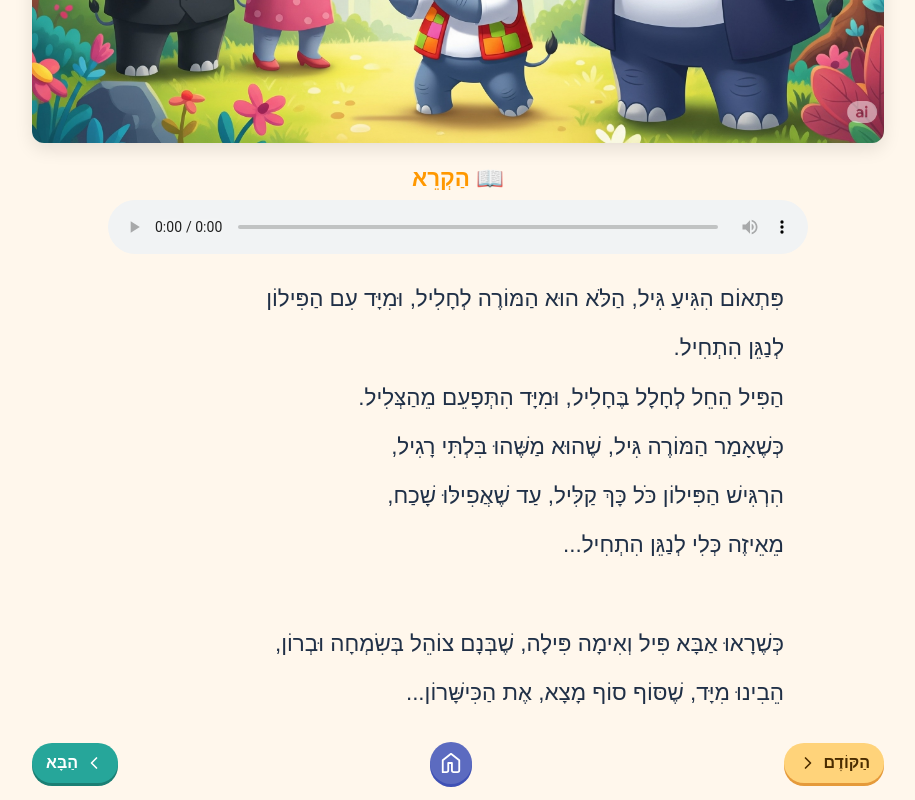
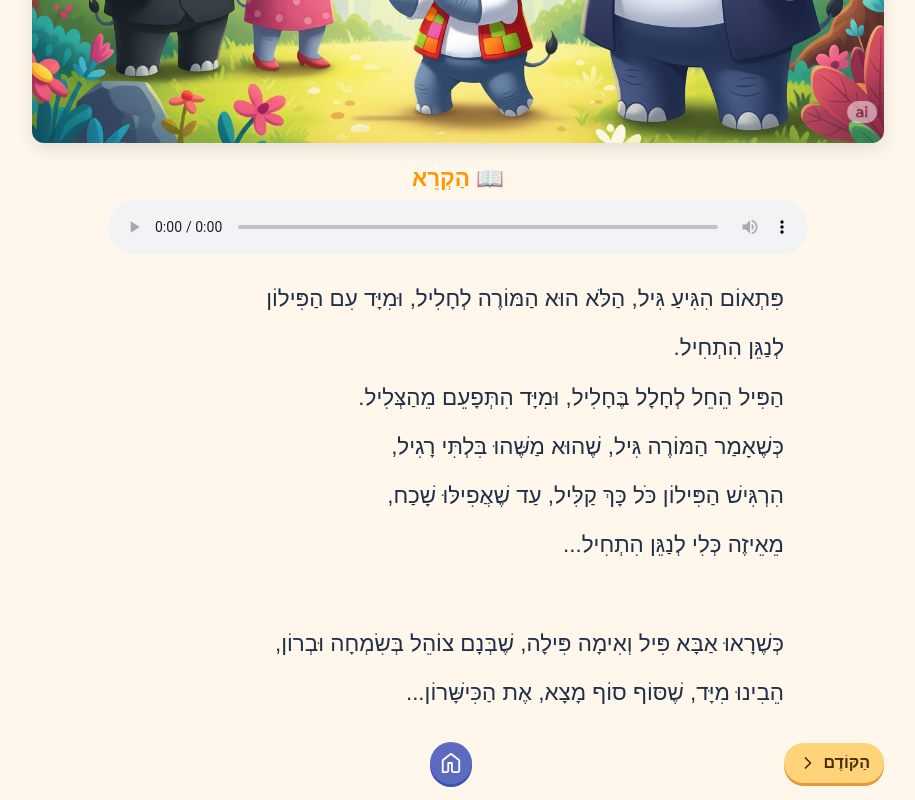
Before and after one commit to MMel25/storybook, a Next.js app: page /page8 in a window 1280 px wide. Shown: the part 485-1285 px from the top of the page, without its empty margins (182-1097 px from the left). Built offline with nearby package versions, Linux system fonts and the light colour scheme.

Commit message:
Update page8.tsx

```diff
--- a/pages/page8.tsx
+++ b/pages/page8.tsx
@@ -126,28 +126,8 @@ export default function Page8() {
             </svg>
           </Link>
 
-          {/* הבא */}
-          <Link
-            href="/page9"
-            style={{
-              display: "flex",
-              alignItems: "center",
-              gap: "6px",
-              background: "#26a69a",
-              padding: "10px 14px",
-              borderRadius: "999px",
-              fontWeight: "bold",
-              color: "#fff",
-              boxShadow: "0 3px 0 #1b7f74",
-            }}
-          >
-            <svg xmlns="http://www.w3.org/2000/svg" width="20" height="20"
-              viewBox="0 0 24 24" fill="none" stroke="currentColor"
-              strokeWidth="2" strokeLinecap="round" strokeLinejoin="round">
-              <polyline points="15 18 9 12 15 6" />
-            </svg>
-            <span>הַבָּא</span>
-          </Link>
+          {/* אין כפתור "הבא" בעמוד האחרון */}
+          <div style={{ width: "86px", visibility: "hidden" }}></div>
         </div>
       </div>
     </main>
```
